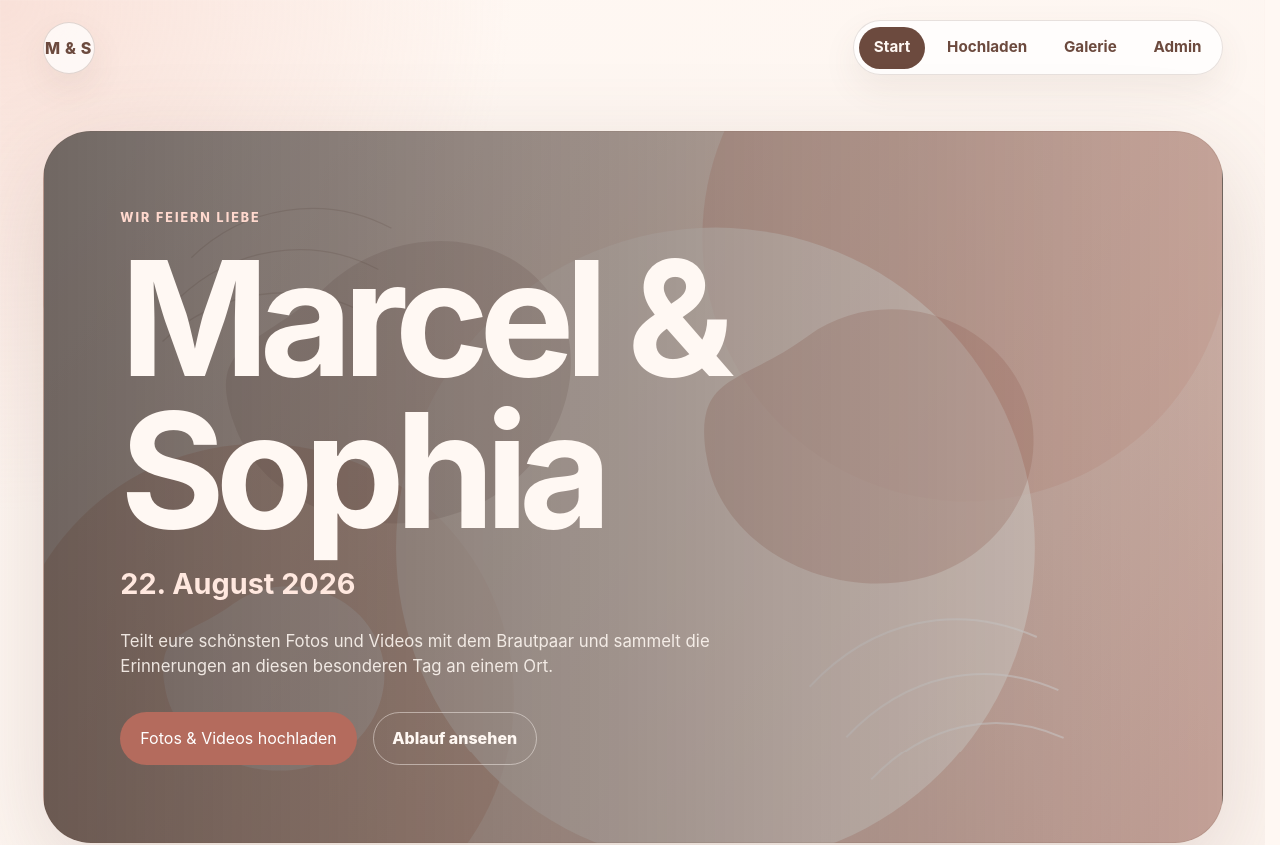
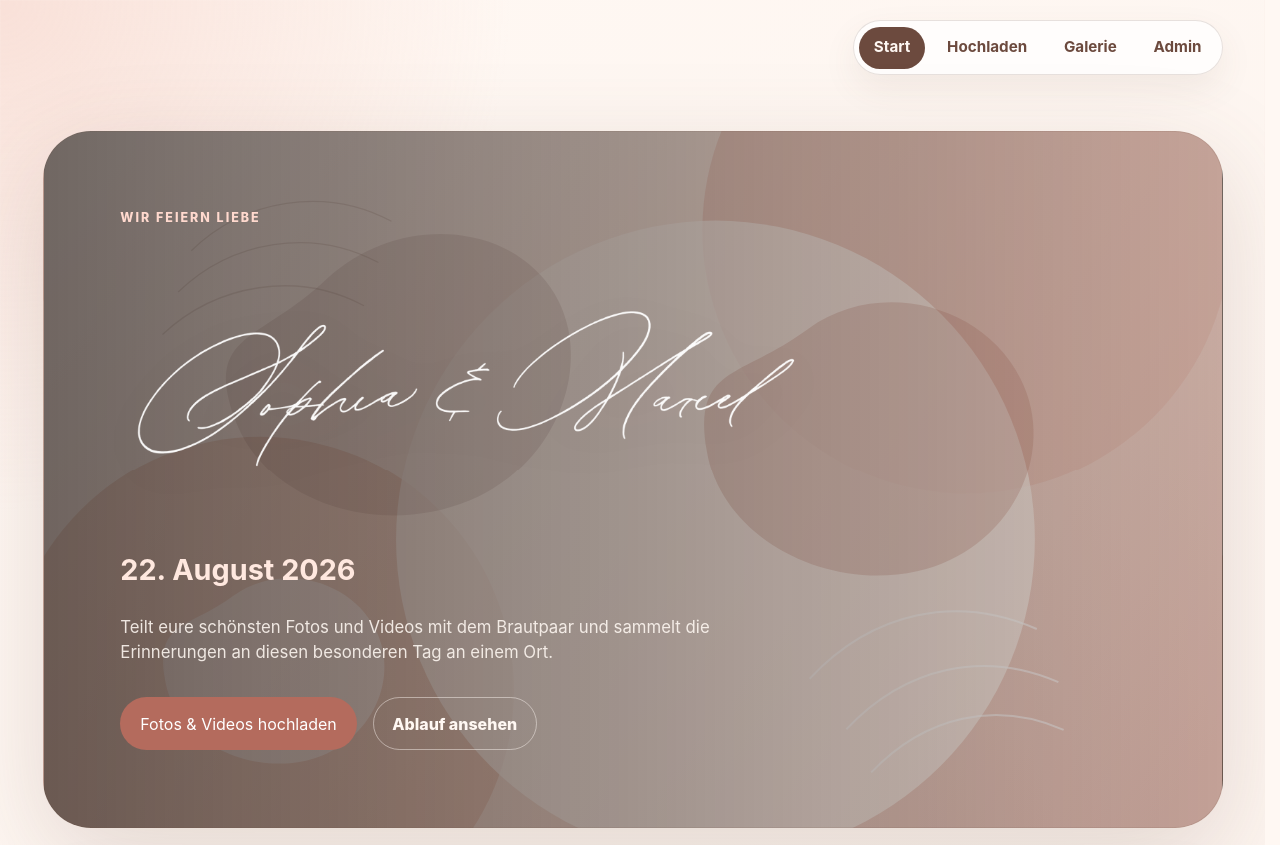
Before and after one commit to Fu1rkan/Weeding-foto-collection-site, a React (Vite) app: page / in a window 1280 px wide. Shown: the top 845 px of the page. Built offline with nearby package versions, Linux system fonts and the light colour scheme; no server answers.

Commit message:
style: add couple signature hero and simplify header

```diff
--- a/src/components/Navigation.jsx
+++ b/src/components/Navigation.jsx
@@ -4,10 +4,6 @@ import { routes } from '../utils/routes.js';
 export default function Navigation() {
   return (
     <header className="site-header">
-      <NavLink className="brand" to={routes.home}>
-        M & S
-      </NavLink>
-
       <nav className="main-nav" aria-label="Hauptnavigation">
         <NavLink to={routes.home}>Start</NavLink>
         <NavLink to={routes.upload}>Hochladen</NavLink>
--- a/src/pages/HomePage.jsx
+++ b/src/pages/HomePage.jsx
@@ -1,5 +1,6 @@
 import { Link } from 'react-router-dom';
 import Footer from '../components/Footer.jsx';
+import coupleSignature from '../assets/marcel-sophia-signature.png';
 import { useCountdown } from '../hooks/useCountdown.js';
 import { usePageTitle } from '../hooks/usePageTitle.js';
 import { routes } from '../utils/routes.js';
@@ -29,7 +30,11 @@ export default function HomePage() {
       <section className="hero-section">
         <div className="hero-content">
           <p className="eyebrow">Wir feiern Liebe</p>
-          <h1>{weddingDetails.coupleNames}</h1>
+          <img
+            className="hero-signature"
+            src={coupleSignature}
+            alt={weddingDetails.coupleNames}
+          />
           <p className="wedding-date">{weddingDetails.displayDate}</p>
           <p className="hero-text">
             Teilt eure schönsten Fotos und Videos mit dem Brautpaar und sammelt
--- a/src/styles/global.css
+++ b/src/styles/global.css
@@ -54,35 +54,12 @@ p {
 .site-header {
   display: flex;
   align-items: center;
-  justify-content: space-between;
+  justify-content: flex-end;
   gap: 1.5rem;
   width: min(100% - 2rem, 1180px);
   margin: 0 auto;
   animation: fadeInDown 520ms ease backwards;
   padding: 1.25rem 0;
-}
-
-.brand {
-  display: inline-flex;
-  align-items: center;
-  justify-content: center;
-  width: 3.25rem;
-  height: 3.25rem;
-  border: 1px solid rgba(108, 74, 62, 0.2);
-  border-radius: 999px;
-  background: rgba(255, 255, 255, 0.72);
-  color: #6c4a3e;
-  font-weight: 800;
-  letter-spacing: 0.04em;
-  box-shadow: 0 14px 34px rgba(108, 74, 62, 0.08);
-  transition:
-    box-shadow 220ms ease,
-    transform 220ms ease;
-}
-
-.brand:hover {
-  box-shadow: 0 18px 44px rgba(108, 74, 62, 0.13);
-  transform: translateY(-2px) rotate(-2deg);
 }
 
 .main-nav {
@@ -199,6 +176,16 @@ h1 {
 .hero-section h1 {
   color: #fff8f3;
   font-size: clamp(4.75rem, 16vw, 10rem);
+}
+
+.hero-signature {
+  display: block;
+  width: min(100%, 44rem);
+  height: auto;
+  margin: clamp(0.8rem, 2vw, 1.2rem) 0 clamp(1rem, 2vw, 1.6rem);
+  object-fit: contain;
+  object-position: left center;
+  filter: brightness(0) invert(1) drop-shadow(0 12px 28px rgba(45, 34, 30, 0.16));
 }
 
 h2 {
@@ -2210,11 +2197,6 @@ h3 {
     gap: 0.8rem;
   }
 
-  .brand {
-    width: 3rem;
-    height: 3rem;
-  }
-
   .main-nav {
     flex-wrap: wrap;
     gap: 0.25rem;
@@ -2237,8 +2219,9 @@ h3 {
     padding: 1.15rem;
   }
 
-  .hero-section h1 {
-    font-size: clamp(3.45rem, 20vw, 4.75rem);
+  .hero-signature {
+    width: min(100%, 19rem);
+    max-height: 12rem;
   }
 
   h1 {
```
Also changed, not shown: src/assets/marcel-sophia-signature.png (added).
